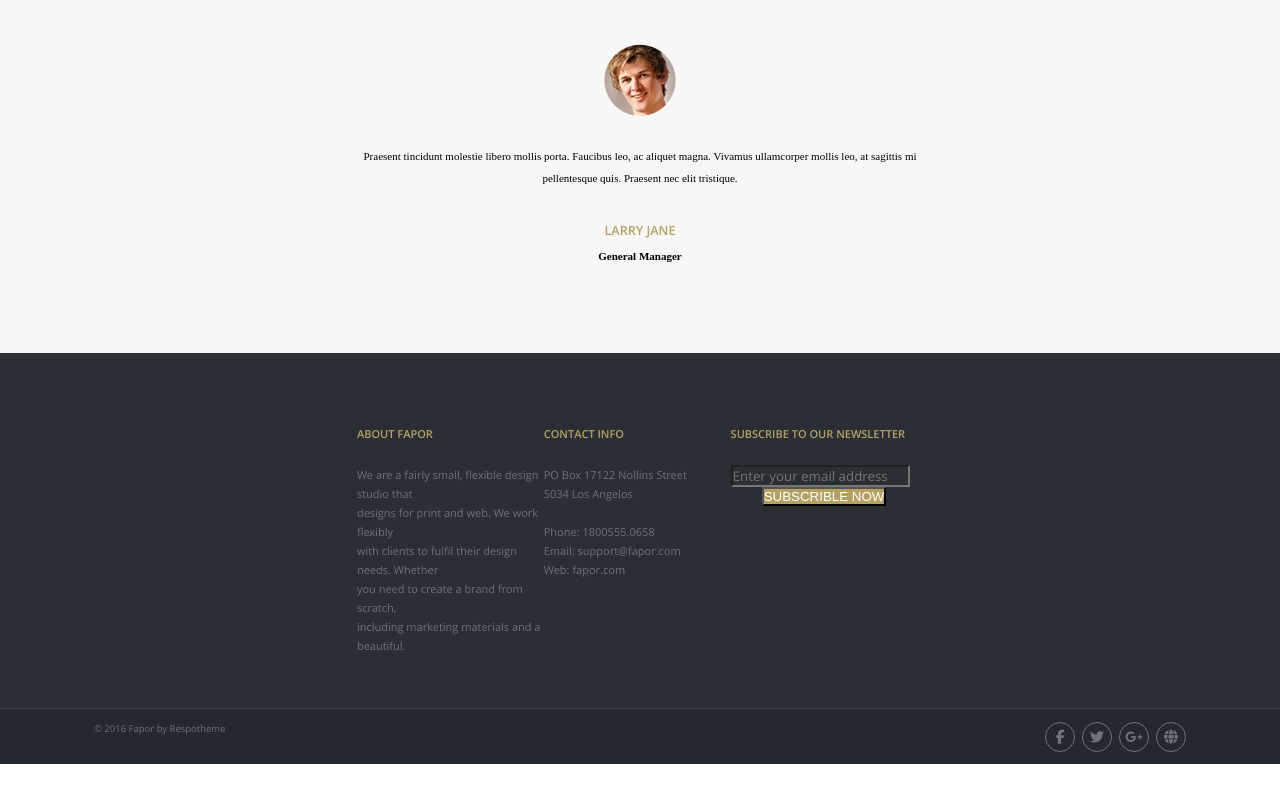
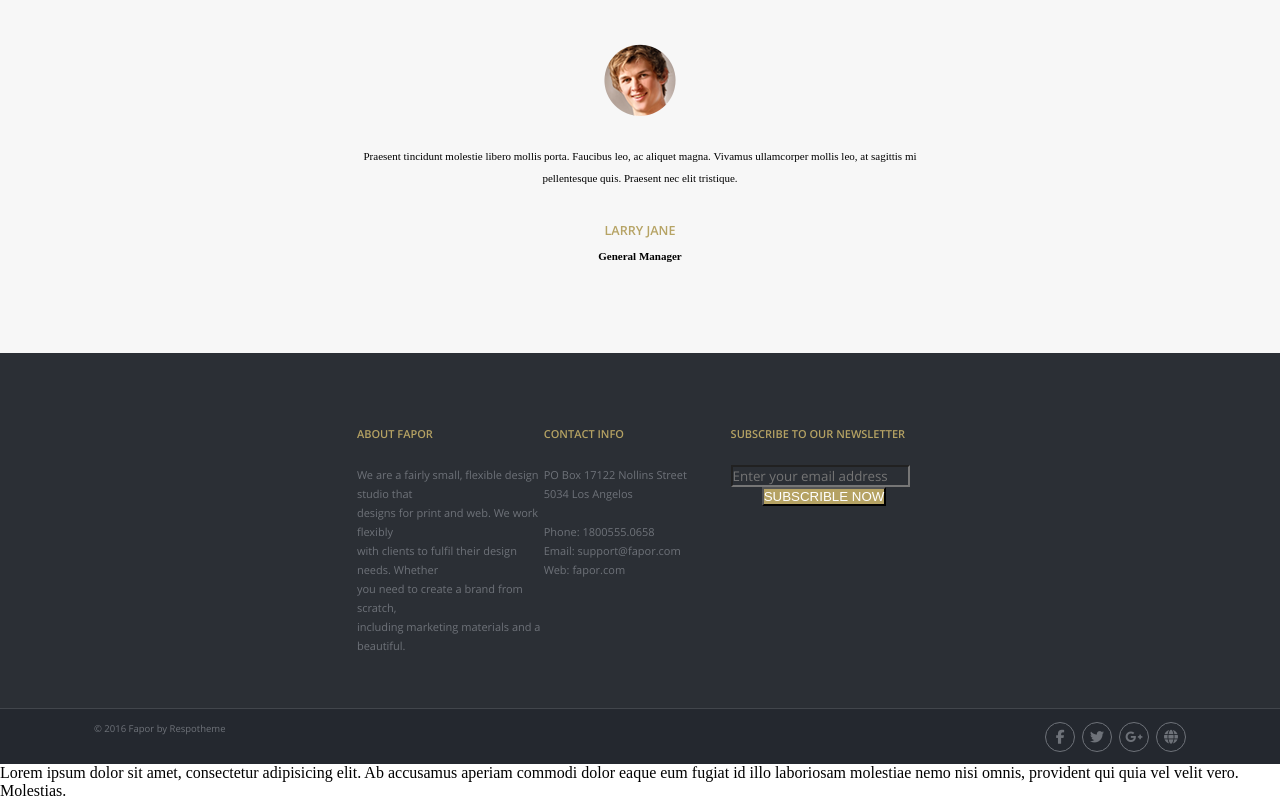
Before and after one commit to vitsovest/FAPOR, a plain HTML site: page index.html in a window 1280 px wide. Shown: the part 1014-1814 px from the top of the page. Before the commit the page ends 1778 px from the top, so only its background shows below. Drawn offline with nearby package versions, Linux system fonts and the light colour scheme.

Commit message:
add new paragraph

```diff
--- a/index.html
+++ b/index.html
@@ -131,5 +131,6 @@
     </div>
 
 </footer>
+<p>Lorem ipsum dolor sit amet, consectetur adipisicing elit. Ab accusamus aperiam commodi dolor eaque eum fugiat id illo laboriosam molestiae nemo nisi omnis, provident qui quia vel velit vero. Molestias.</p>
 </body>
 </html>
```
